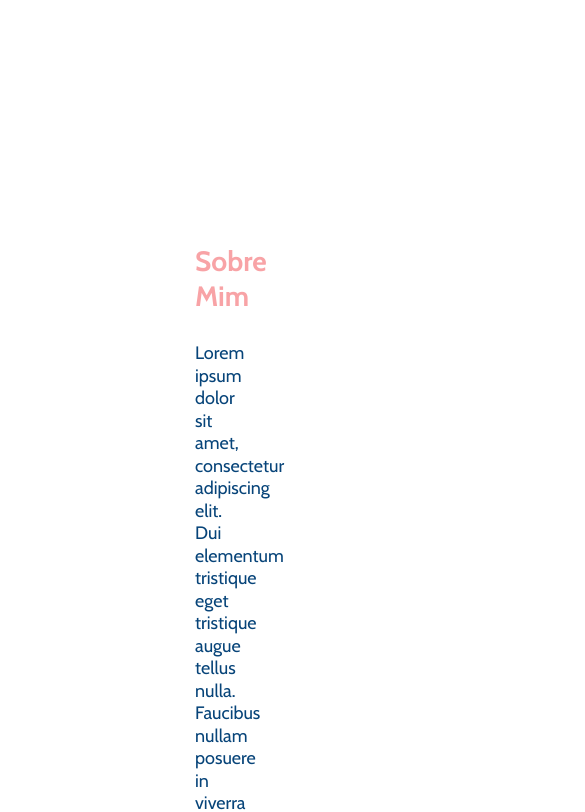
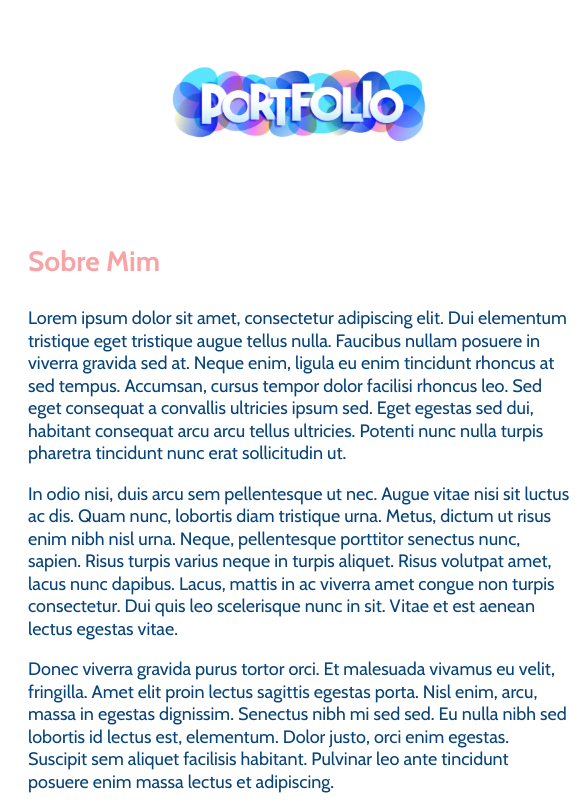
Before and after one commit to fernandoadriano/portfolio, a Next.js app: page / in a window 390 px wide. Shown: the top 812 px of the page, 585 px wide, since content can reach past the window. Built offline with nearby package versions, Linux system fonts and the light colour scheme.

Commit message:
Corrigido o dimensionamento do Grid para celular

```diff
--- a/src/components/layout/Grid/index.js
+++ b/src/components/layout/Grid/index.js
@@ -110,7 +110,7 @@ const Grid = {
 
     ${breakpointsMedia({
     xs: css`
-      max-width: ${breakpoints.xs}px;
+      max-width: ${breakpoints.sm}px;
 
       padding-right: 28px;
       padding-left: 28px;
```
